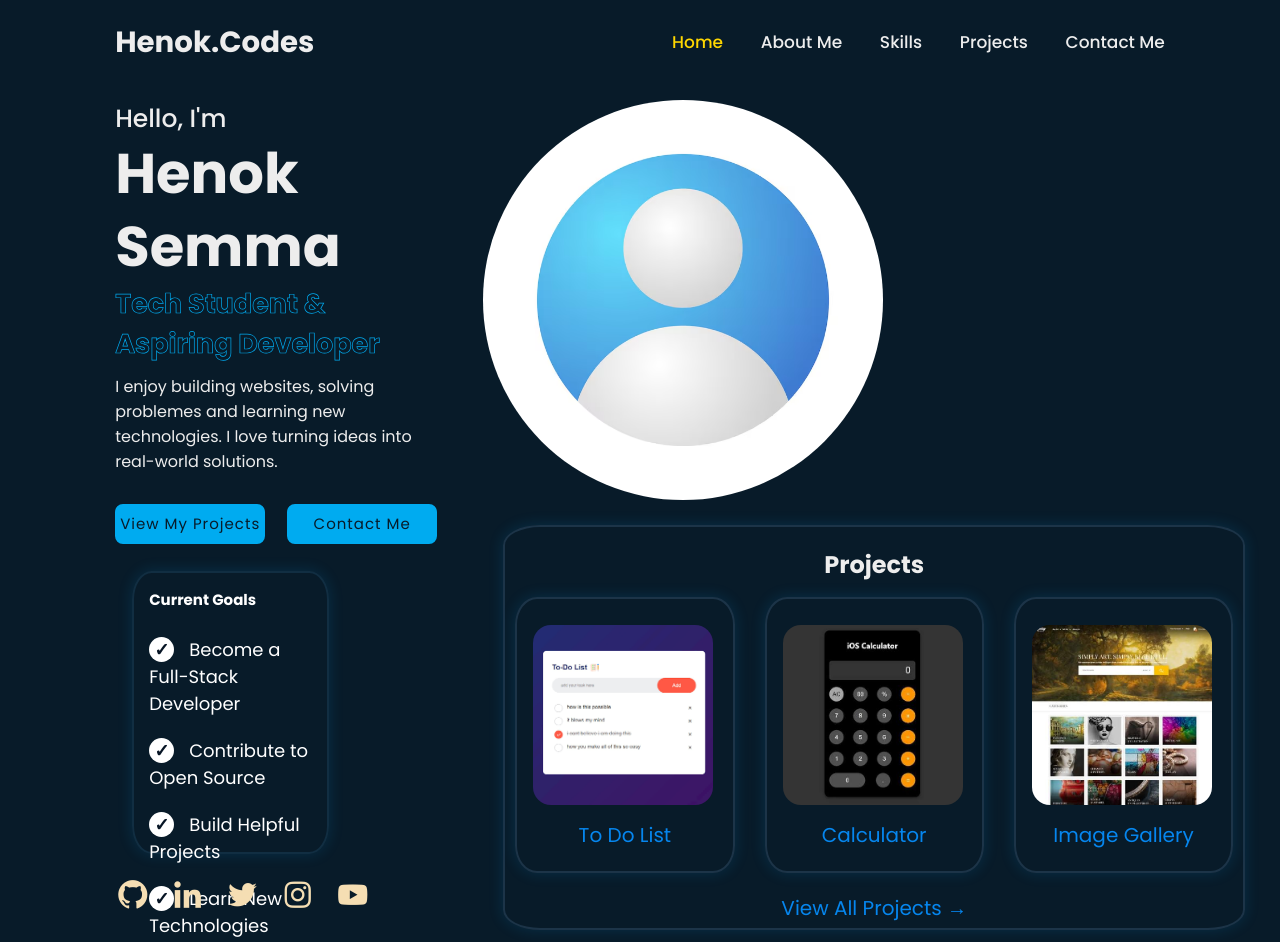
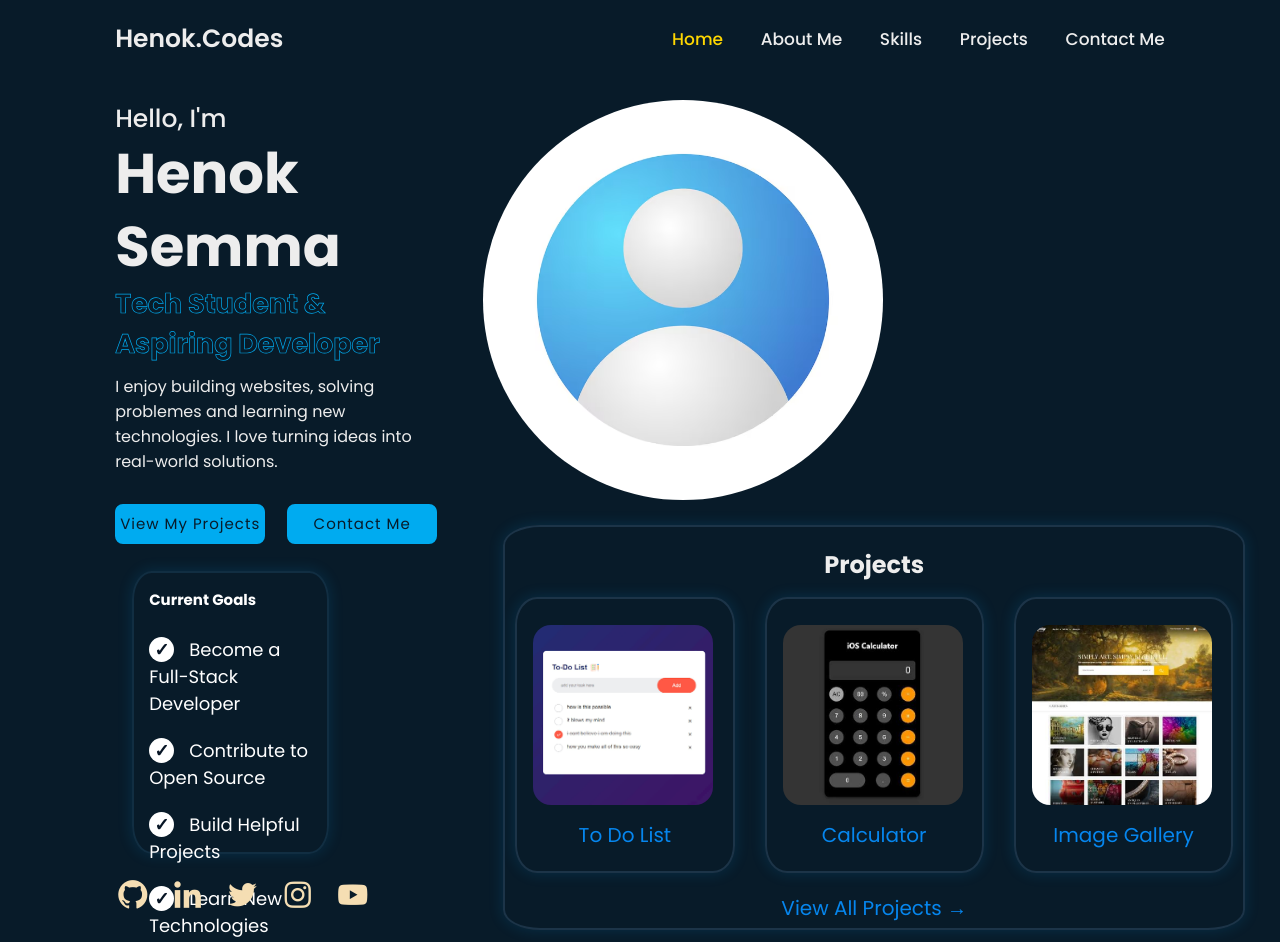
Before and after one commit to henoks7/portfolio-henok, a plain HTML site: page index.html in a window 1280 px wide. Drawn offline with nearby package versions, Linux system fonts and the light colour scheme.

Commit message:
Update index.html

```diff
--- a/index.html
+++ b/index.html
@@ -15,7 +15,7 @@
   <body>
     <!--header part-->
     <header class="top">
-      <a class="logo"><h3>Henok.Codes</h3></a>
+      <h3 class="logo">Henok.Codes</h3>
       <div class="bx bx-menu" id="menu-icon"></div>
 
       <nav class="links">
```
